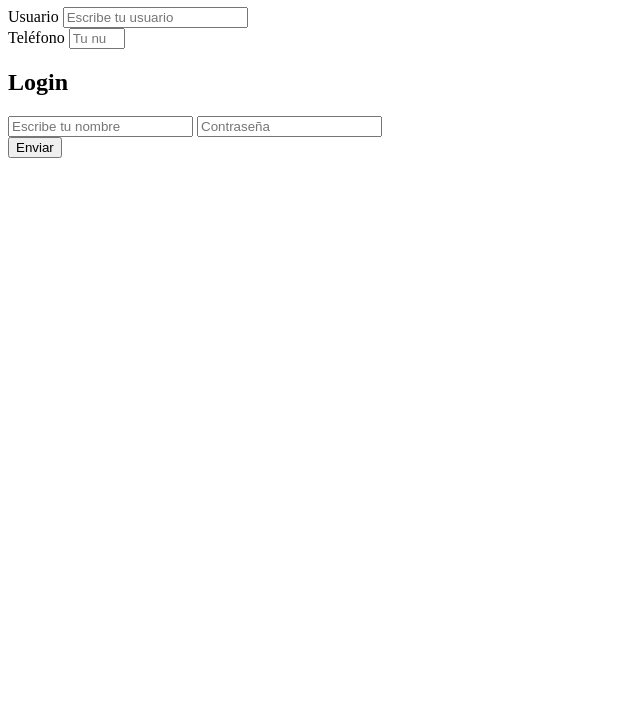
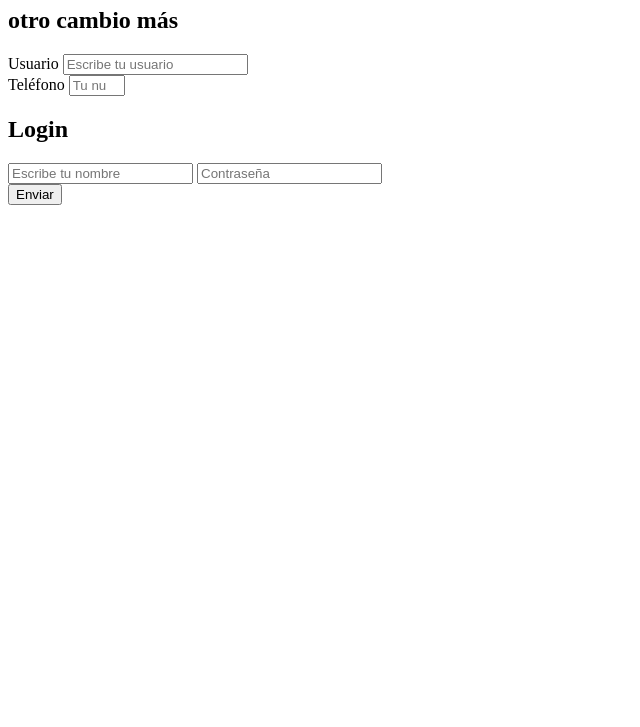
Before and after one commit to GHNahuel/formulario, a plain HTML site: page index.html in a window 1280 px wide. Shown: the part 73-800 px from the top of the page, without its empty margins (0-640 px from the left). Drawn offline with Linux system fonts and the light colour scheme.

Commit message:
añado h2

```diff
--- a/index.html
+++ b/index.html
@@ -8,6 +8,7 @@
 </head>
 <body>
   <h1>Este es mi formulario</h1>
+    <h2>otro cambio más</h2>
     <form name="formulario" action="ejecutar-codigo.php"
     method="post" id="miFormulario">
 <div>
```
